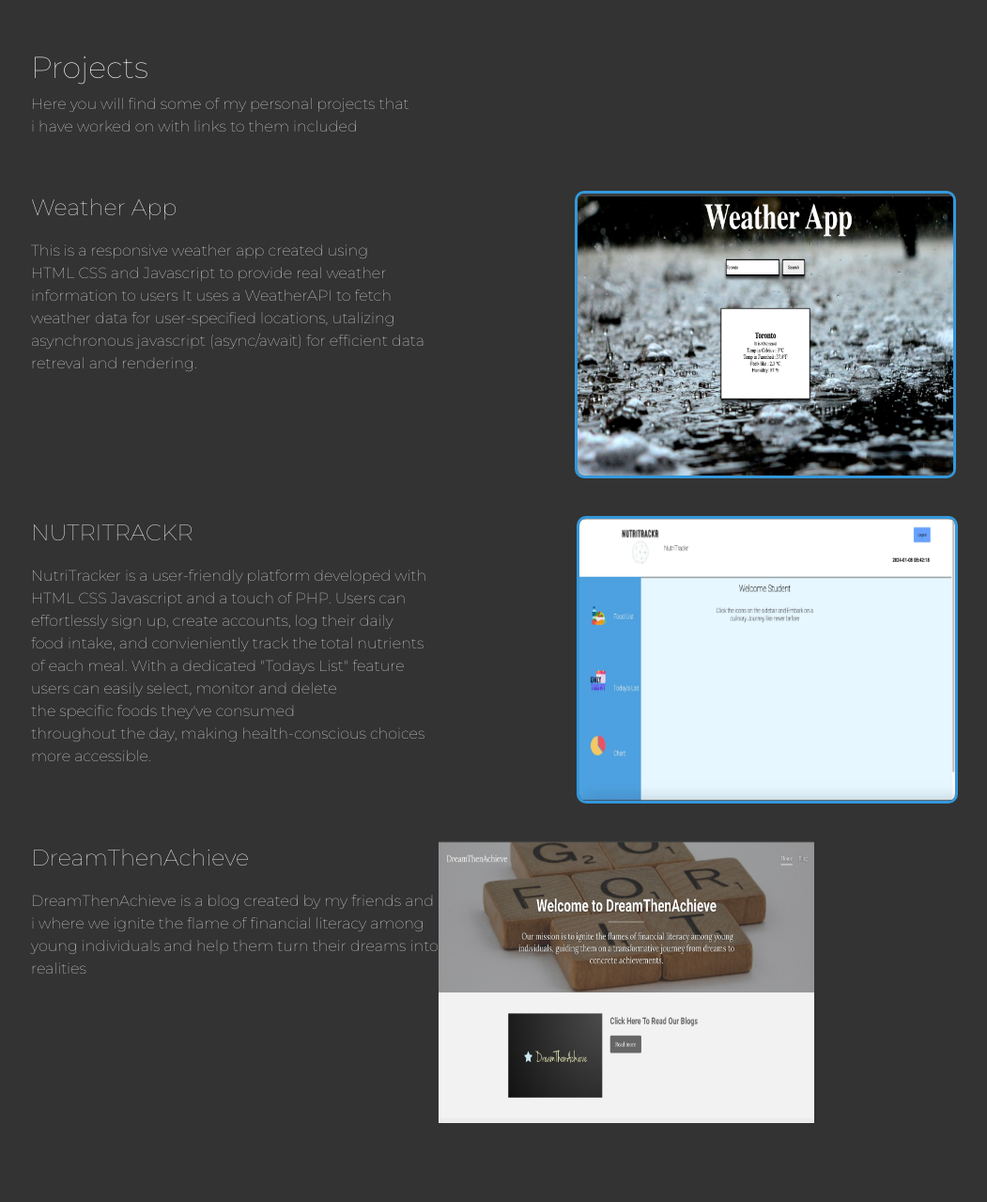
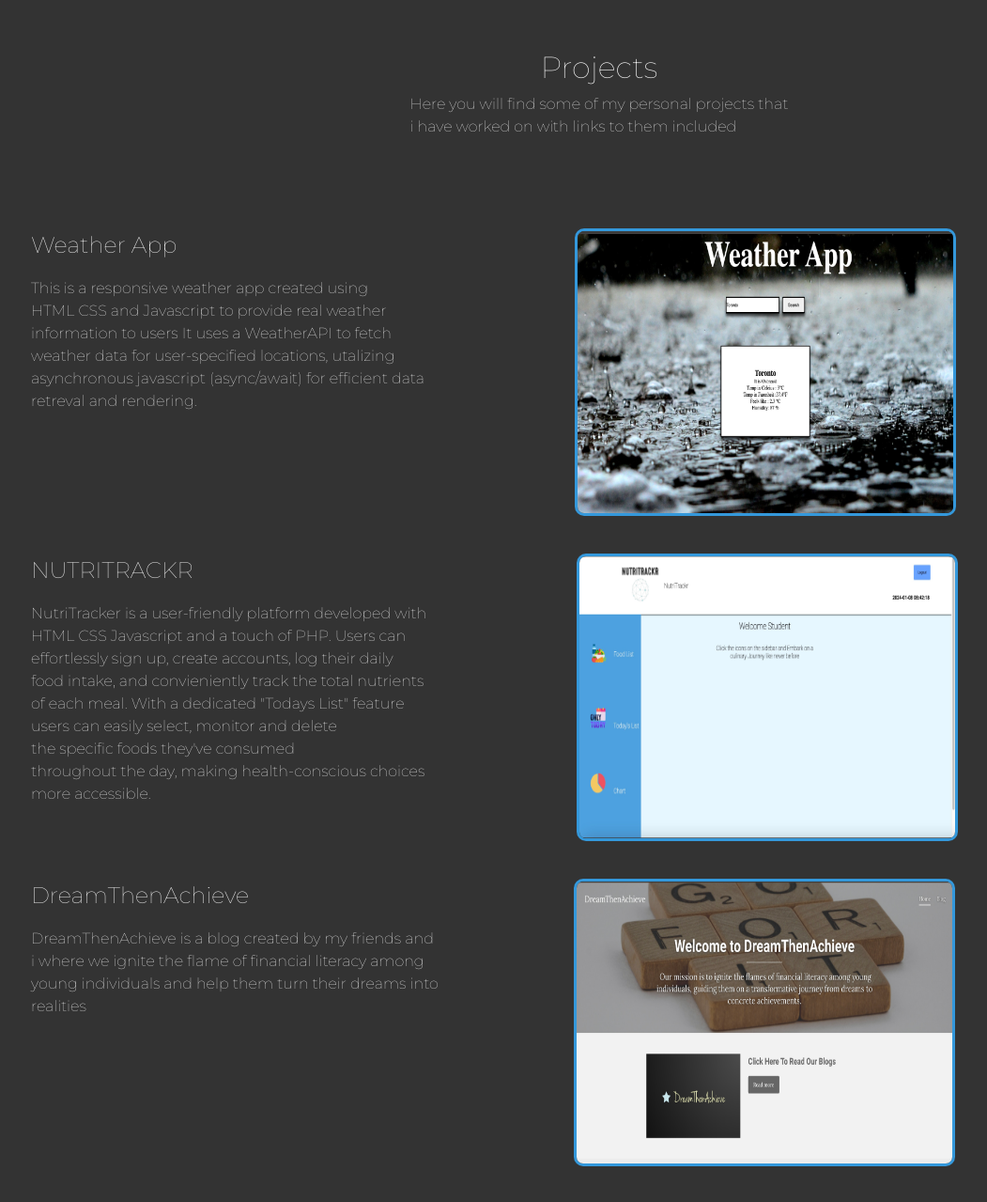
Before and after one commit to EvanO3/Portfolio, a React app in the folder Portfolio/: page / in a window 1280 px wide. Shown: the part 1869-3148 px from the top of the page at 94% size, without its empty margins (37-1088 px from the left). Built offline with nearby package versions, Linux system fonts and the light colour scheme; the HTML template or start-up script is replaced by a standard one; a web font is replaced by a local one.

Commit message:
added styling to projects tab

```diff
--- a/Portfolio/src/Css/App.css
+++ b/Portfolio/src/Css/App.css
@@ -192,8 +192,22 @@ flex-direction: column;
 
 
 }
+.Weatherimg2{
+  margin-left:9em;
+  border: 3px solid #3498db;
+  border-radius: 10px;
+  overflow: hidden; }
+
 .Weatherimg img{
   width:100%;
   height: auto;
   display: block;
 }
+
+.project-Title{
+  display: flex;
+  justify-content: center;
+  align-items: center;
+  flex-direction: column;
+  margin-bottom:40px;
+}
```
